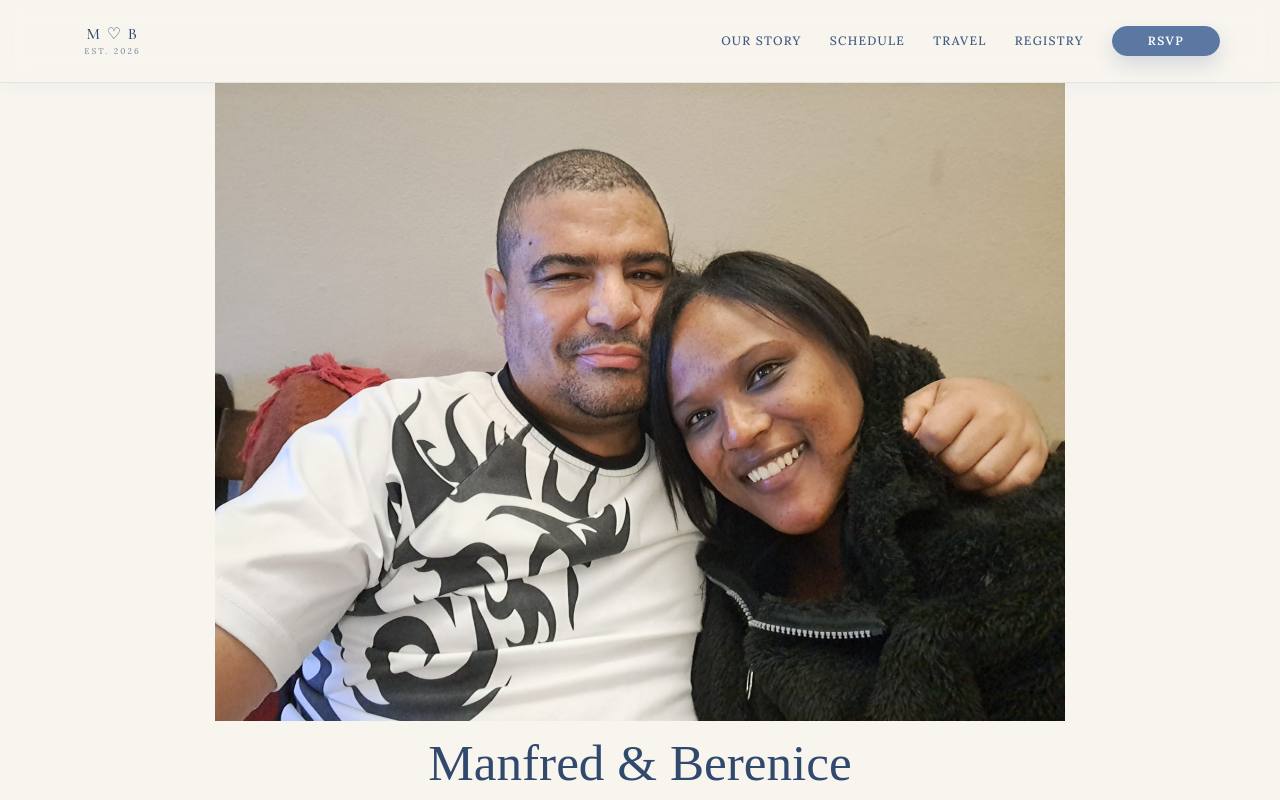
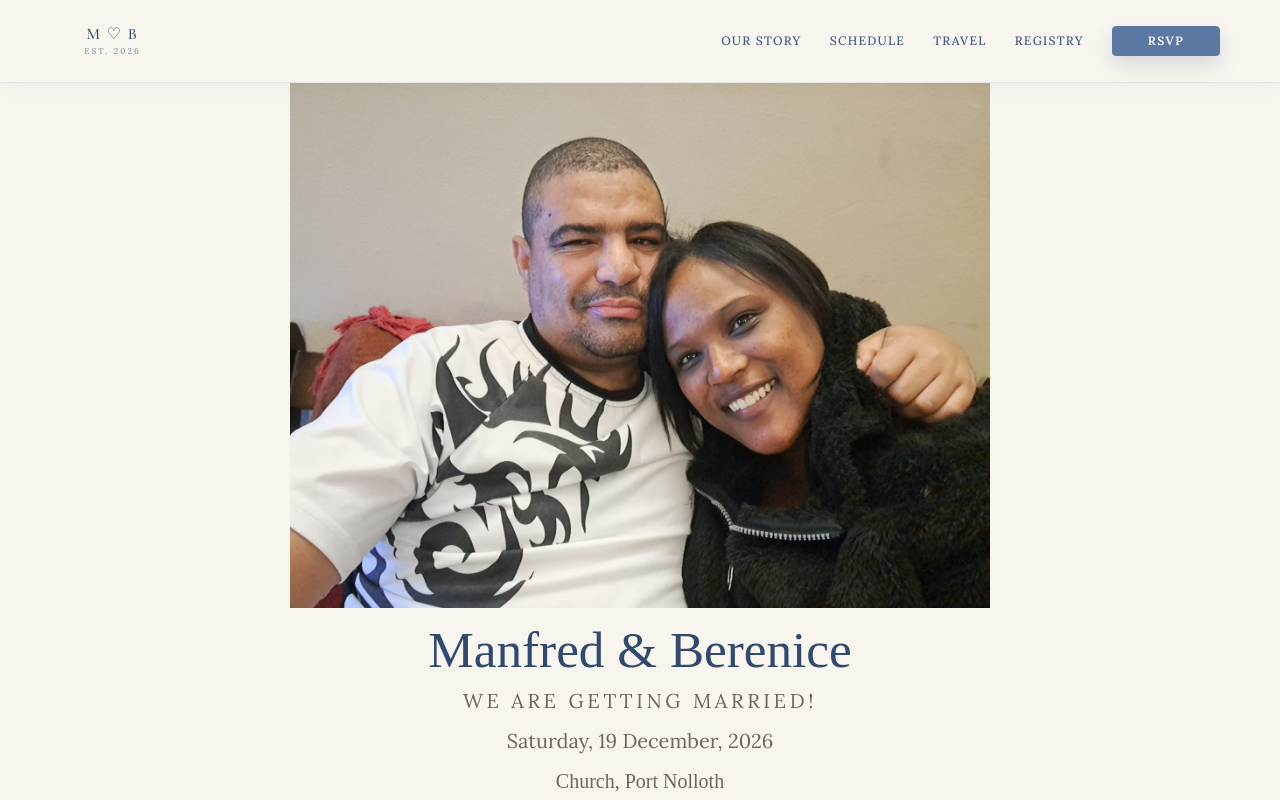
Before and after one commit to teddy-wests1de/mlandrew-wdng, a React (Vite) app: page / in a window 1280 px wide. Shown: the top 800 px of the page. Built offline with nearby package versions, Linux system fonts and the light colour scheme; a web font is replaced by a local one.

Commit message:
Format Buttons

```diff
--- a/src/components/Hero.jsx
+++ b/src/components/Hero.jsx
@@ -6,7 +6,7 @@ function Hero() {
     <section className="hero">
       <img src={heroImg} alt="Ernie and Berenice" />
       <h1 className="couple-names">Manfred & Berenice</h1>
-      <p className="hero-tagline">We are getting married!</p>
+      <p className="hero-tagline">WE ARE GETTING MARRIED!</p>
       <p className="hero-date">Saturday, 19 December, 2026</p>
       <p className="hero-location">Church, Port Nolloth</p>
       <div className="countdown-wrapper"> <p className="countdown-title"> COUNTDOWN TO OUR WEDDING </p> <div className="countdown"> <div className="countdown-item"> <div className="countdown-number">223</div> <div className="countdown-label">Days</div> </div> <div className="countdown-item"> <div className="countdown-number">10</div> <div className="countdown-label">Hours</div> </div> <div className="countdown-item"> <div className="countdown-number">21</div> <div className="countdown-label">Minutes</div> </div> <div className="countdown-item"> <div className="countdown-number">41</div> <div className="countdown-label">Seconds</div> </div> </div>
--- a/src/index.css
+++ b/src/index.css
@@ -346,7 +346,7 @@ a {
   padding: 6px 22px;
 
   border: 1px solid var(--accent);
-  border-radius: 999px;
+  border-radius: .25rem;
 
   background: var(--accent);
   color: #ffffff;
@@ -566,7 +566,7 @@ p {
 ================================================== */
 
 .hero {
-  width: min(100%, 850px);
+  width: min(100%, 700px);
 
   margin: 0 auto;
   padding: 0;
@@ -696,6 +696,7 @@ p {
 }
 
 .scroll-down {
+  margin-top: 1rem;
   display: flex;
   align-items: center;
   justify-content: center;
```
